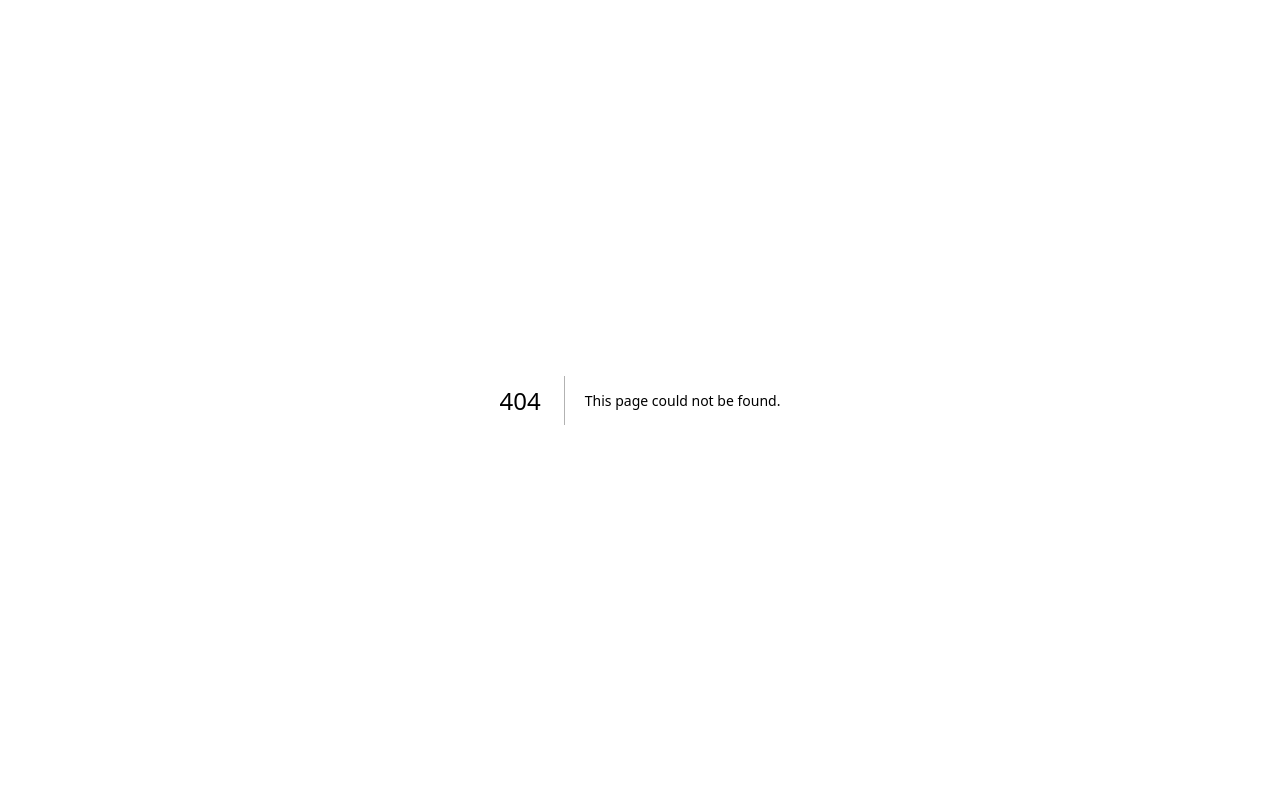
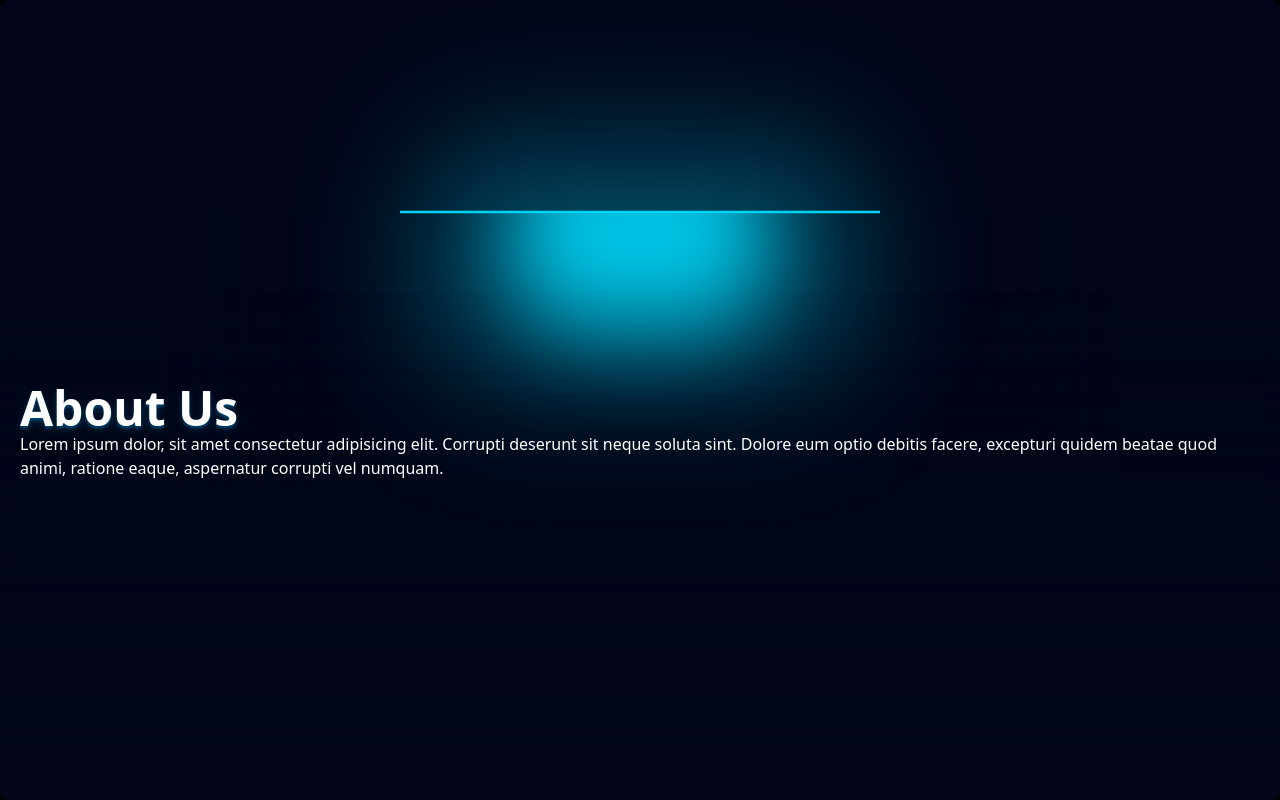
Before and after one commit to tufanrai/Catalystinfosys, a Next.js app: page /services in a window 1280 px wide. Before the commit this address had no page. Built offline with nearby package versions, Linux system fonts and the light colour scheme.

Commit message:
Created a services page

```diff
--- /dev/null
+++ b/Component/services/Service.tsx
@@ -0,0 +1,24 @@
+import { LampContainer } from "@/components/ui/lamp";
+import React from "react";
+
+const ServicePage = () => {
+  return (
+    <div className="w-full h-screen bg-black flex justify-center">
+      <div className="max-w-[1280px] w-full h-screen flex flex-col justify-start">
+        <LampContainer className="w-full max-h-[80%] h-screen">
+          <h1 className="w-full font-black text-white text-5xl text-shadow-lg/30 text-shadow-sky-500/60">
+            About Us
+          </h1>
+          <p className="w-full font-medium text-white text-md">
+            Lorem ipsum dolor, sit amet consectetur adipisicing elit. Corrupti
+            deserunt sit neque soluta sint. Dolore eum optio debitis facere,
+            excepturi quidem beatae quod animi, ratione eaque, aspernatur
+            corrupti vel numquam.
+          </p>
+        </LampContainer>
+      </div>
+    </div>
+  );
+};
+
+export default ServicePage;
--- a/app/layout.tsx
+++ b/app/layout.tsx
@@ -42,7 +42,7 @@
               link: "/services",
               icon: (
                 <>
-                  <span>Hello There</span>
+                  <span>Services</span>
                 </>
               ),
             },
@@ -51,7 +51,7 @@
               link: "/aboutus",
               icon: (
                 <>
-                  <span>Hello There</span>
+                  <span>About Us</span>
                 </>
               ),
             },
@@ -60,7 +60,7 @@
               link: "/reviews",
               icon: (
                 <>
-                  <span>Hello There</span>
+                  <span>Reviews</span>
                 </>
               ),
             },
@@ -69,7 +69,7 @@
               link: "/contact",
               icon: (
                 <>
-                  <span>Hello There</span>
+                  <span>Contact</span>
                 </>
               ),
             },
--- /dev/null
+++ b/app/services/page.tsx
@@ -0,0 +1,8 @@
+import ServicePage from "@/Component/services/Service";
+import React from "react";
+
+const page = () => {
+  return <ServicePage />;
+};
+
+export default page;
--- /dev/null
+++ b/components/ui/lamp.tsx
@@ -0,0 +1,104 @@
+"use client";
+import React from "react";
+import { motion } from "motion/react";
+import { cn } from "@/lib/utils";
+
+export default function LampDemo() {
+  return (
+    <LampContainer>
+      <motion.h1
+        initial={{ opacity: 0.5, y: 100 }}
+        whileInView={{ opacity: 1, y: 0 }}
+        transition={{
+          delay: 0.3,
+          duration: 0.8,
+          ease: "easeInOut",
+        }}
+        className="mt-8 bg-gradient-to-br from-slate-300 to-slate-500 py-4 bg-clip-text text-center text-4xl font-medium tracking-tight text-transparent md:text-7xl"
+      >
+        Build lamps <br /> the right way
+      </motion.h1>
+    </LampContainer>
+  );
+}
+
+export const LampContainer = ({
+  children,
+  className,
+}: {
+  children: React.ReactNode;
+  className?: string;
+}) => {
+  return (
+    <div
+      className={cn(
+        "relative flex min-h-screen flex-col items-center justify-center overflow-hidden bg-slate-950 w-full rounded-md z-0",
+        className
+      )}
+    >
+      <div className="relative flex w-full flex-1 scale-y-125 items-center justify-center isolate z-0 ">
+        <motion.div
+          initial={{ opacity: 0.5, width: "15rem" }}
+          whileInView={{ opacity: 1, width: "30rem" }}
+          transition={{
+            delay: 0.3,
+            duration: 0.8,
+            ease: "easeInOut",
+          }}
+          style={{
+            backgroundImage: `conic-gradient(var(--conic-position), var(--tw-gradient-stops))`,
+          }}
+          className="absolute inset-auto right-1/2 h-56 overflow-visible w-[30rem] bg-gradient-conic from-cyan-500 via-transparent to-transparent text-white [--conic-position:from_70deg_at_center_top]"
+        >
+          <div className="absolute  w-[100%] left-0 bg-slate-950 h-40 bottom-0 z-20 [mask-image:linear-gradient(to_top,white,transparent)]" />
+          <div className="absolute  w-40 h-[100%] left-0 bg-slate-950  bottom-0 z-20 [mask-image:linear-gradient(to_right,white,transparent)]" />
+        </motion.div>
+        <motion.div
+          initial={{ opacity: 0.5, width: "15rem" }}
+          whileInView={{ opacity: 1, width: "30rem" }}
+          transition={{
+            delay: 0.3,
+            duration: 0.8,
+            ease: "easeInOut",
+          }}
+          style={{
+            backgroundImage: `conic-gradient(var(--conic-position), var(--tw-gradient-stops))`,
+          }}
+          className="absolute inset-auto left-1/2 h-56 w-[30rem] bg-gradient-conic from-transparent via-transparent to-cyan-500 text-white [--conic-position:from_290deg_at_center_top]"
+        >
+          <div className="absolute  w-40 h-[100%] right-0 bg-slate-950  bottom-0 z-20 [mask-image:linear-gradient(to_left,white,transparent)]" />
+          <div className="absolute  w-[100%] right-0 bg-slate-950 h-40 bottom-0 z-20 [mask-image:linear-gradient(to_top,white,transparent)]" />
+        </motion.div>
+        <div className="absolute top-1/2 h-48 w-full translate-y-12 scale-x-150 bg-slate-950 blur-2xl"></div>
+        <div className="absolute top-1/2 z-50 h-48 w-full bg-transparent opacity-10 backdrop-blur-md"></div>
+        <div className="absolute inset-auto z-50 h-36 w-[28rem] -translate-y-1/2 rounded-full bg-cyan-500 opacity-50 blur-3xl"></div>
+        <motion.div
+          initial={{ width: "8rem" }}
+          whileInView={{ width: "16rem" }}
+          transition={{
+            delay: 0.3,
+            duration: 0.8,
+            ease: "easeInOut",
+          }}
+          className="absolute inset-auto z-30 h-36 w-64 -translate-y-[6rem] rounded-full bg-cyan-400 blur-2xl"
+        ></motion.div>
+        <motion.div
+          initial={{ width: "15rem" }}
+          whileInView={{ width: "30rem" }}
+          transition={{
+            delay: 0.3,
+            duration: 0.8,
+            ease: "easeInOut",
+          }}
+          className="absolute inset-auto z-50 h-0.5 w-[30rem] -translate-y-[7rem] bg-cyan-400 "
+        ></motion.div>
+
+        <div className="absolute inset-auto z-40 h-44 w-full -translate-y-[12.5rem] bg-slate-950 "></div>
+      </div>
+
+      <div className="relative z-50 flex -translate-y-80 flex-col items-center px-5">
+        {children}
+      </div>
+    </div>
+  );
+};
```
